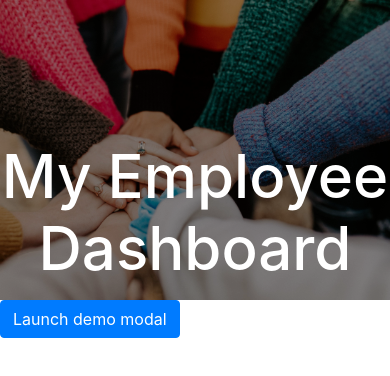
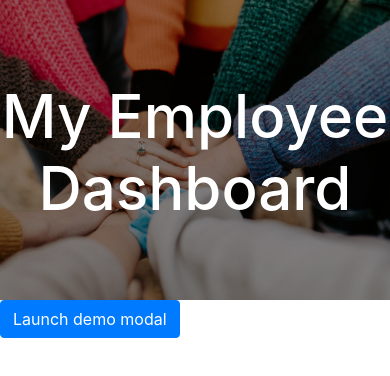
Before and after one commit to rsowald/employee_directory, a React (Create React App) app: page / in a window 390 px wide. Shown: the top 376 px of the page. Built offline with nearby package versions, Linux system fonts and the light colour scheme.

Commit message:
moving header up to look better on mobile

```diff
--- a/src/components/Hero/style.css
+++ b/src/components/Hero/style.css
@@ -25,6 +25,6 @@
 .hero h1 {
     color: white;
     font-size: 60px;
-    padding-top: 140px;
+    padding-top: 80px;
     margin-top: 0;
 }
```
